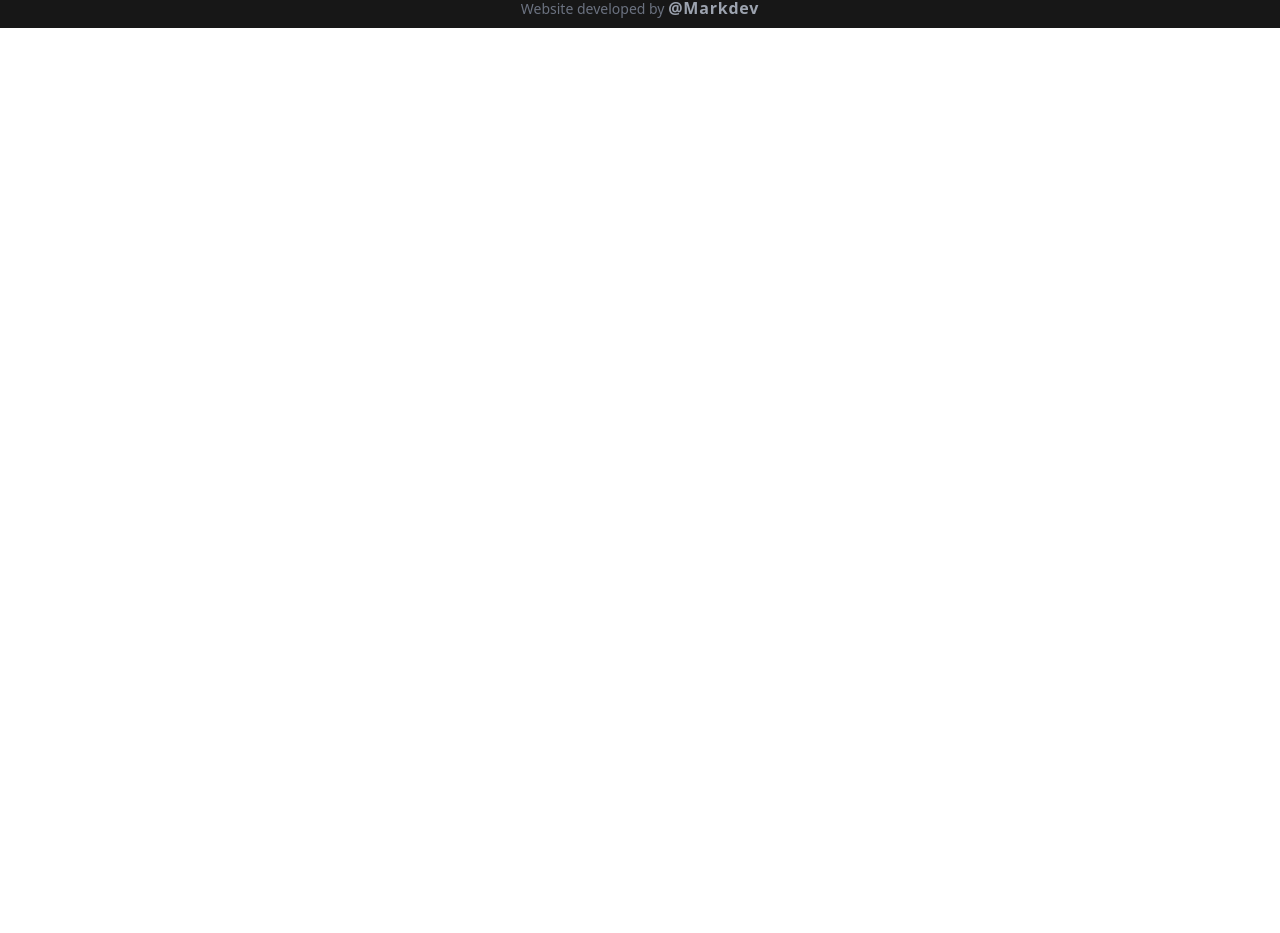
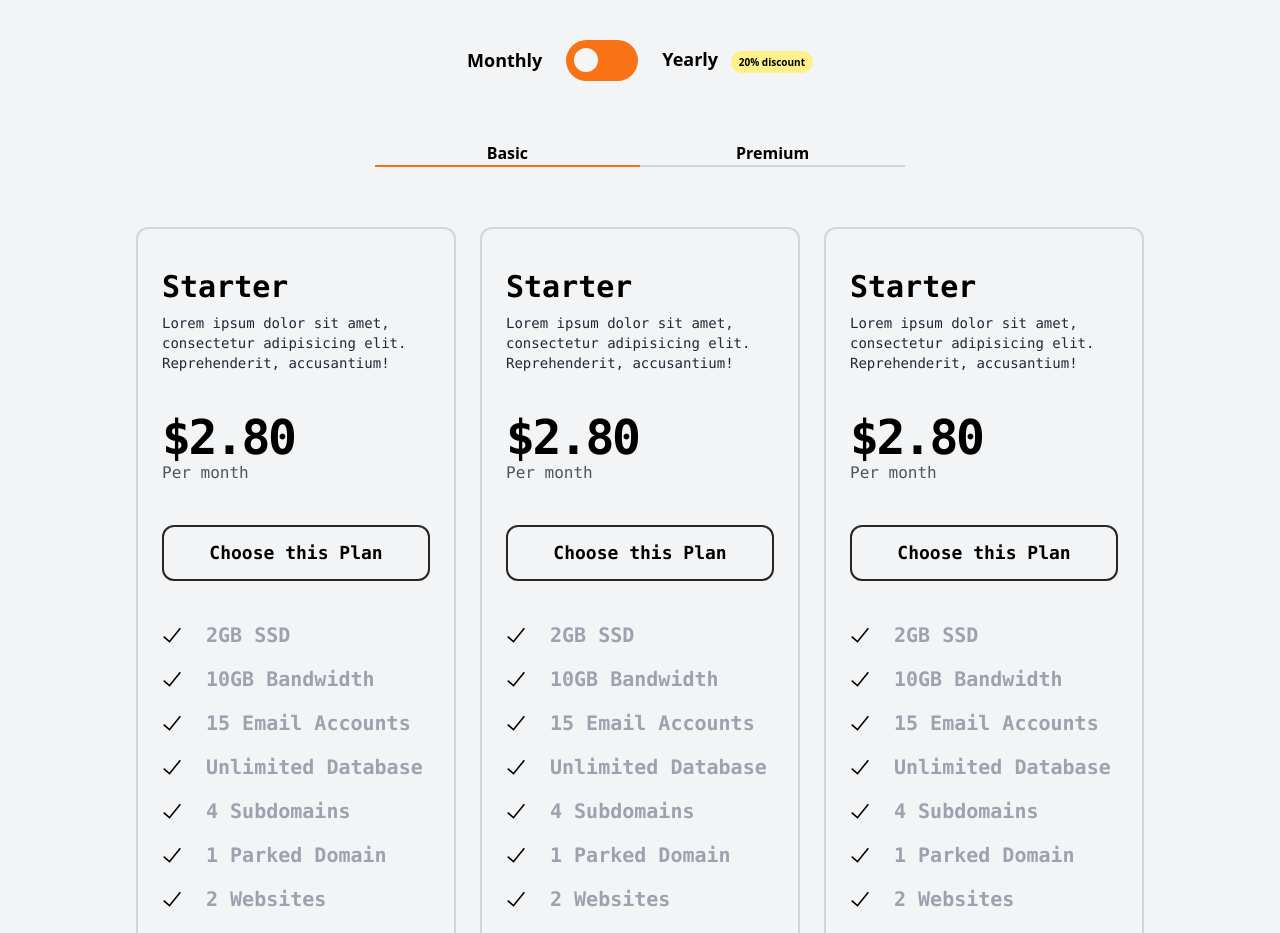
Before and after one commit to Markdonlics/mcp, a Next.js app: page /about in a window 1280 px wide. Shown: the part 1592-2525 px from the top of the page. Before the commit the page ends 1620 px from the top, so only its background shows below. Built offline with nearby package versions, Linux system fonts and the light colour scheme.

Commit message:
new features

```diff
--- a/src/components/Contact/Contact.tsx
+++ b/src/components/Contact/Contact.tsx
@@ -68,11 +68,10 @@ const Contact = () => {
                 fullWidth
               />
             </div>
-            <div className=" p-2">
+            <div className="p-2">
               <p className="capitalize py-1">message</p>
               <textarea
                 className="w-full px-3 py-2 rounded-lg overflow-visible focus:outline-sky-500 border-2 border-neutral-200 max-w-full"
-
                 rows={5}
               />
             </div>
--- /dev/null
+++ b/src/components/ServiceCard/Subscription.tsx
@@ -0,0 +1,80 @@
+import Link from "next/link";
+import { GrCheckmark } from "react-icons/gr";
+
+const Subscription = () => {
+  return (
+    <div className="flex items-center justify-center max-w-xs border-2 rounded-xl border-gray-300 py-10 px-6 font-mono">
+      <div className="flex flex-col gap-10">
+        <div className="flex flex-col w-full gap-2">
+          <h2 className="text-3xl font-bold">Starter</h2>
+          <p className="text-gray-800 text-sm">
+            Lorem ipsum dolor sit amet, consectetur adipisicing elit.
+            Reprehenderit, accusantium!
+          </p>
+        </div>
+        <div className="flex flex-col w-full">
+          <h2 className="text-5xl font-bold tracking-tighter">$2.80</h2>
+          <p className="text-gray-600">Per month</p>
+        </div>
+        <Link
+          href="#"
+          className="py-3 px-10 text-lg border-2 border-neutral-800 rounded-xl text-center font-bold hover:border-orange-500 hover:text-orange-500 active:bg-orange-500 active:text-neutral-100 active:border-transparent"
+        >
+          Choose this Plan
+        </Link>
+        <div className="flex flex-col gap-4 justify-center items-start text-neutral-900">
+          <div className="flex items-center justify-start gap-6  text-xl">
+            <GrCheckmark />
+            <p className="font-semibold text-gray-400 capitalize">2GB SSD</p>
+          </div>
+          <div className="flex items-center justify-start gap-6  text-xl">
+            <GrCheckmark />
+            <p className="font-semibold text-gray-400 capitalize">
+              10GB bandwidth
+            </p>
+          </div>
+          <div className="flex items-center justify-start gap-6  text-xl">
+            <GrCheckmark />
+            <p className="font-semibold text-gray-400 capitalize">
+              15 email accounts
+            </p>
+          </div>
+          <div className="flex items-center justify-start gap-6  text-xl">
+            <GrCheckmark />
+            <p className="font-semibold text-gray-400 capitalize">
+              unlimited database
+            </p>
+          </div>
+          <div className="flex items-center justify-start gap-6  text-xl">
+            <GrCheckmark />
+            <p className="font-semibold text-gray-400 capitalize">
+              4 subdomains
+            </p>
+          </div>
+          <div className="flex items-center justify-start gap-6  text-xl">
+            <GrCheckmark />
+            <p className="font-semibold text-gray-400 capitalize">
+              1 parked domain
+            </p>
+          </div>
+          <div className="flex items-center justify-start gap-6  text-xl">
+            <GrCheckmark />
+            <p className="font-semibold text-gray-400 capitalize">2 websites</p>
+          </div>
+          <div className="flex items-center justify-start gap-6  text-xl">
+            <GrCheckmark />
+            <p className="font-semibold text-gray-400 capitalize">free SSL</p>
+          </div>
+          <div className="flex items-center justify-start gap-6  text-xl">
+            <GrCheckmark />
+            <p className="font-semibold text-gray-400 capitalize">
+              softaculous
+            </p>
+          </div>
+        </div>
+      </div>
+    </div>
+  );
+};
+
+export default Subscription;
--- a/src/components/index.ts
+++ b/src/components/index.ts
@@ -4,5 +4,7 @@ import ServiceCard from "./ServiceCard";
 import Footer from "./Footer";
 import Contact from "./Contact";
 import TextField from "./TextField";
+import Subscription from "./ServiceCard/Subscription";
 
-export { Nav, Footer, HeroImage, ServiceCard, Contact, TextField };
+
+export { Nav, Footer, HeroImage, ServiceCard, Contact, TextField, Subscription };
--- a/src/pages/about.tsx
+++ b/src/pages/about.tsx
@@ -3,6 +3,7 @@ import { AiOutlineCloudSync } from "react-icons/ai";
 import { MdOutlineSupportAgent } from "react-icons/md";
 import { FaExpeditedssl } from "react-icons/fa";
 import { RxCountdownTimer } from "react-icons/rx";
+import { Subscription } from "@/components";
 
 const about = () => {
   return (
@@ -176,6 +177,46 @@ const about = () => {
           </div>
         </div>
       </div>
+      <div className="w-full bg-gray-100 px-5 py-10 sm:py-20 sm:px-20">
+        <div className="flex flex-col gap-10">
+          <h2 className="text-neutral-800 text-4xl font-bold text-center max-w-lg mx-auto">
+            Ready to get started with Lemon Wares?
+          </h2>
+          <p className="text-center text-lg">
+            Choose the package that suits you
+          </p>
+          <div className="flex items-center justify-center gap-6">
+            <p className="text-black font-semibold text-lg">Monthly</p>
+            <div className="py-2 px-2 bg-orange-500 rounded-full">
+              <input
+                className="mr-2 mt-[0.3rem] h-3.5 w-12 appearance-none rounded-[0.4375rem] bg-transparent before:pointer-events-none before:absolute before:h-3.5 before:w-6 before:rounded-full before:bg-transparent before:content-[''] after:absolute after:z-[2] after:-mt-[0.2875rem] after:h-6 after:w-6 after:rounded-full after:border-none after:bg-neutral-100 after:transition-[background-color_0.2s,transform_0.2s] after:content-[''] checked:bg-transparent checked:after:absolute checked:after:z-[2] checked:after:-mt-[4.5px] checked:after:ml-[2.0625rem] checked:after:h-6 checked:after:w-6 checked:after:rounded-full checked:after:border-none checked:after:bg-neutral-100 checked:after:transition-[background-color_0.2s,transform_0.2s] checked:after:content-[''] hover:cursor-pointer focus:outline-none focus:ring-0 focus:before:scale-100 focus:before:opacity-[0.12]  focus:before:transition-[box-shadow_0.2s,transform_0.2s] focus:after:absolute focus:after:z-[1] focus:after:block focus:after:h-6 focus:after:w-6 focus:after:rounded-full focus:after:content-[''] checked:focus:before:ml-[2.0625rem] checked:focus:before:scale-100 checked:focus:before:transition-[box-shadow_0.2s,transform_0.2s]"
+                type="checkbox"
+                role="switch"
+                id="flexSwitchChecked"
+              />
+            </div>
+            <p className="text-black font-semibold text-lg">
+              Yearly{" "}
+              <span className="text-[10px] px-2 py-1 bg-yellow-200 rounded-full ml-2">
+                20% discount
+              </span>
+            </p>
+          </div>
+          <div className="grid grid-cols-2 items-center justify-center sm:max-w-xl mx-auto py-5">
+            <div className="text-center px-24 font-bold border-b-2 border-orange-500">
+              Basic
+            </div>
+            <div className="text-center px-24 font-bold border-b-2 border-gray-300">
+              Premium
+            </div>
+          </div>
+          <div className="grid sm:grid-cols-2 lg:grid-cols-3 gap-6 items-center justify-center mx-auto lg:max-w-6xl">
+            <Subscription />
+            <Subscription />
+            <Subscription />
+          </div>
+        </div>
+      </div>
     </>
   );
 };
--- a/src/pages/index.tsx
+++ b/src/pages/index.tsx
@@ -1,5 +1,7 @@
+import { Subscription } from "@/components";
 import { Inter } from "next/font/google";
 import Link from "next/link";
+import { GrCheckmark } from "react-icons/gr";
 
 const inter = Inter({ subsets: ["latin"] });
 
@@ -11,6 +13,9 @@ export default function Home() {
           <Link className="link-light text-white text-lg drop-shadow-lg" href="/about"></Link>
           <Link className="link-light text-white drop-shadow-lg text-lg" href="/contact">visit other pages</Link>
       </div>
+      {/* <div className="">
+        <div>hgjgh</div>
+      </div> */}
     </>
   );
 }
```
Also changed, not shown: src/components/ServiceCard/index.ts (line endings or trailing spaces).
